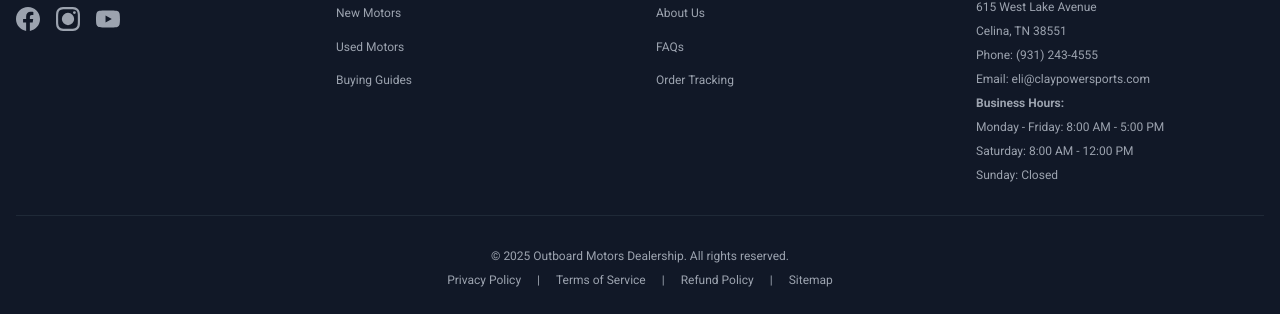
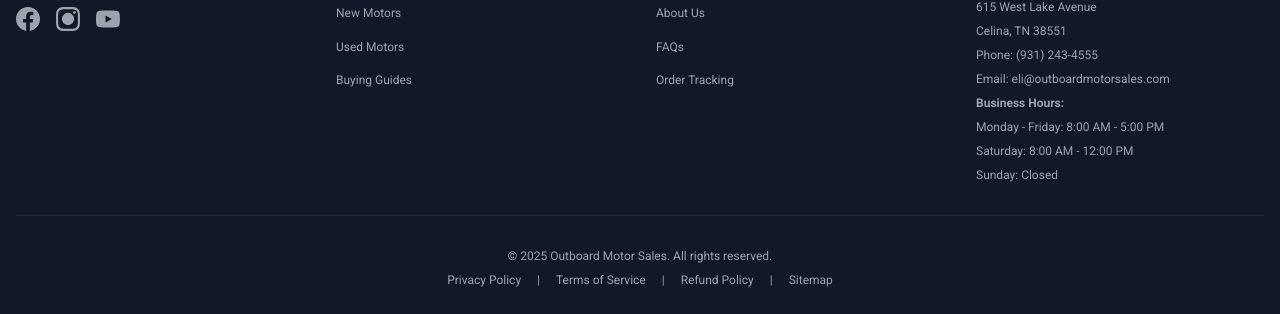
Before and after one commit to THalsell/outboard-dealership, a Next.js app: page / in a window 1280 px wide. Shown: the part 3825-4139 px from the top of the page. Built offline with nearby package versions, Linux system fonts and the light colour scheme; no server answers.

Commit message:
fixed footer

```diff
--- a/src/components/layout/footer/Footer.tsx
+++ b/src/components/layout/footer/Footer.tsx
@@ -69,8 +69,8 @@ export default function Footer() {
                 </a>
               </p>
               <p className="break-all">
-                <a href="mailto:eli@claypowersports.com" className="hover:text-blue-400">
-                  Email: eli@claypowersports.com
+                <a href="mailto:eli@outboardmotorsales.com" className="hover:text-blue-400">
+                  Email: eli@outboardmotorsales.com
                 </a>
               </p>
               <p className="mt-4 font-semibold">Business Hours:</p>
@@ -82,7 +82,7 @@ export default function Footer() {
         </div>
 
         <div className="border-t border-gray-800 mt-8 pt-8 text-center text-gray-400">
-          <p className="text-xs">&copy; {currentYear} Outboard Motors Dealership. All rights reserved.</p>
+          <p className="text-xs">&copy; {currentYear} Outboard Motor Sales. All rights reserved.</p>
           <div className="mt-2 space-x-4 text-xs">
             <a href="https://outboard-practice-store.myshopify.com/policies/privacy-policy" className="hover:text-blue-400" target="_blank" rel="noopener noreferrer">Privacy Policy</a>
             <span>|</span>
```
